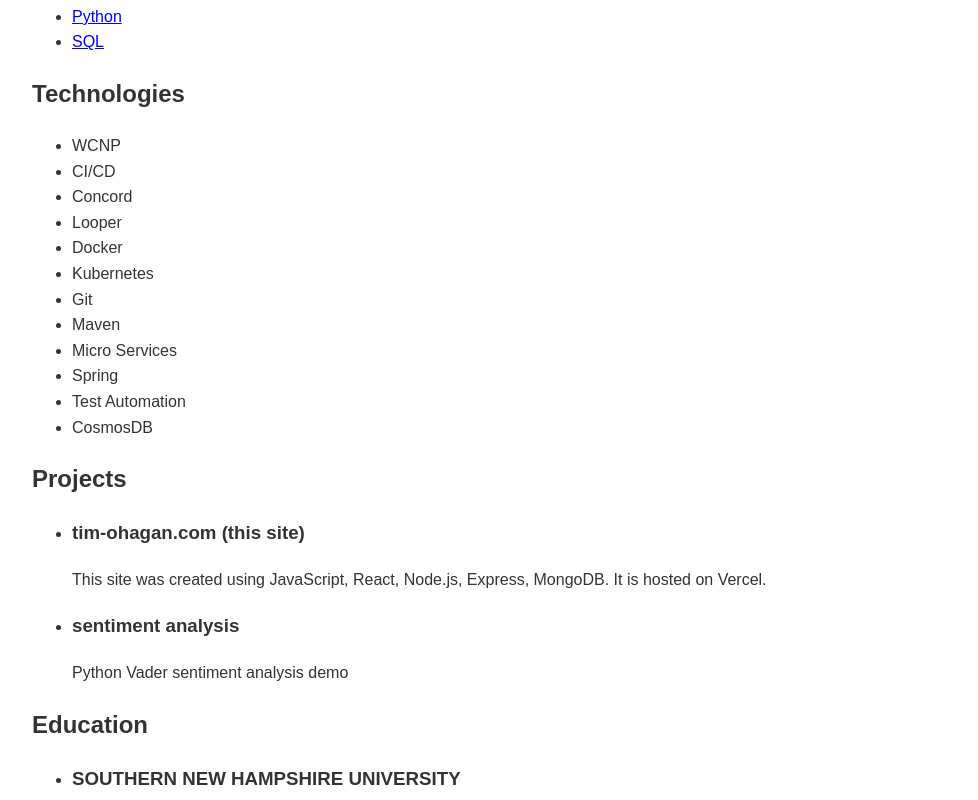
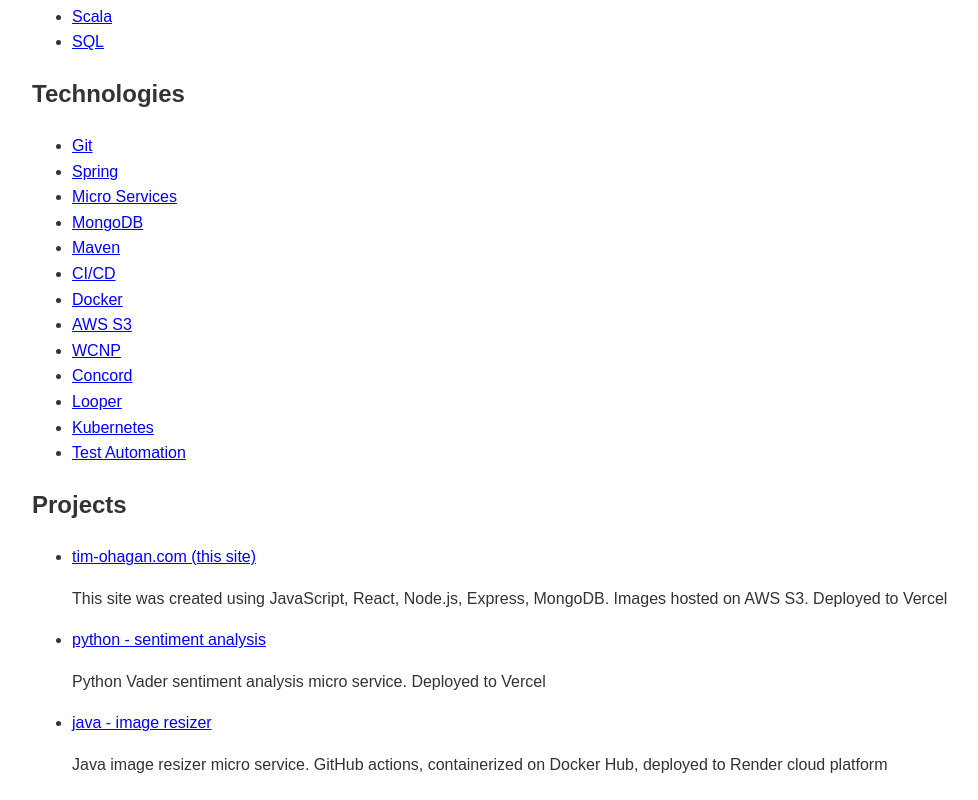
Before and after one commit to tmohagan/mern-resume, a React (Create React App) app in the folder client/: page / in a window 1280 px wide. Shown: the part 1560-2360 px from the top of the page, without its empty margins (148-1126 px from the left). Built offline with nearby package versions, Linux system fonts and the light colour scheme.

Commit message:
update resume

```diff
--- a/client/src/pages/IndexPage.js
+++ b/client/src/pages/IndexPage.js
@@ -39,25 +39,46 @@
       },
     ],
     skills: [
-      { name: "Java", postId: "6672fd304f36148307da881a" },
-      { name: "Kotlin", postId: "6672fd9a4f36148307da8826" },
       { name: "JavaScript", postId: "6672fe174f36148307da8828" },
       { name: "React", postId: "6672feca4f36148307da883c" },
+      { name: "Java", postId: "6672fd304f36148307da881a" },
+      { name: "Python", postId: "6672ff524f36148307da8840" },
+      { name: "Kotlin", postId: "6672fd9a4f36148307da8826" },
       { name: "Scala", postId: "6672ff164f36148307da883e" },
-      { name: "Python", postId: "6672ff524f36148307da8840" },
       { name: "SQL", postId: "6672ff9b4f36148307da8842" }
     ],
-    technologies: ["WCNP", "CI/CD", "Concord", "Looper", "Docker", "Kubernetes", "Git", "Maven", "Micro Services", "Spring", "Test Automation", "CosmosDB"],
+    technologies: [
+      { name: "Git", postId: "0" },
+      { name: "Spring", postId: "0" },
+      { name: "Micro Services", postId: "0" },
+      { name: "MongoDB", postId: "6673015a4f36148307da884e" },
+      { name: "Maven", postId: "0" },
+      { name: "CI/CD", postId: "0" },
+      { name: "Docker", postId: "667cc433d418a4bbdefa6407" },
+      { name: "AWS S3", postId: "0" },
+      { name: "WCNP", postId: "0" },
+      { name: "Concord", postId: "0" },
+      { name: "Looper", postId: "0" },
+      { name: "Kubernetes", postId: "0" },
+      { name: "Test Automation", postId: "0" },
+
+    ],
     projects: [
       {
         title: "tim-ohagan.com (this site)",
-        description: "This site was created using JavaScript, React, Node.js, Express, MongoDB. It is hosted on Vercel."
+        description: "This site was created using JavaScript, React, Node.js, Express, MongoDB. Images hosted on AWS S3. Deployed to Vercel",
+        projectId: "6673854c4ae6fd43d7f797ac"
       },
       {
-        title: "sentiment analysis",
-        description: "Python Vader sentiment analysis demo"
+        title: "python - sentiment analysis",
+        description: "Python Vader sentiment analysis micro service. Deployed to Vercel",
+        projectId: "667c4a5ab3f6a3d01abbaaad"
       },
-      // ... more project entries
+      {
+        title: "java - image resizer",
+        description: "Java image resizer micro service. GitHub actions, containerized on Docker Hub, deployed to Render cloud platform",
+        projectId: "667cc51ad418a4bbdefa640d"
+      },
     ],
     education: [
       {
@@ -144,7 +165,7 @@
 // Skills Component
 const Skills = ({ skills }) => (
   <section className="skills">
-    <h2>Skills</h2>
+    <h2>Languages</h2>
     <ul className="skills-list">
       {skills.map((skill, index) => (
         <li key={index}>
@@ -157,19 +178,40 @@
   </section>
 );
 
-// technologies Component
+// Technologies Component
 const Technologies = ({ technologies }) => (
-  <section className="technologies">
+  <section className="skills">
     <h2>Technologies</h2>
-    <ul>
+    <ul className="skills-list">
       {technologies.map((tech, index) => (
-        <li key={index}>{tech}</li>
+        <li key={index}>
+          <Link to={`/post/${tech.postId}`}>
+            {tech.name}
+          </Link>
+        </li>
       ))}
     </ul>
   </section>
 );
 
 // Projects Component
+const Projects = ({ projects }) => (
+  <section className="skills">
+    <h2>Projects</h2>
+    <ul className="skills-list">
+      {projects.map((project, index) => (
+        <li key={index}>
+          <Link to={`/project/${project.projectId}`}>
+            {project.title}
+          </Link>
+          <p>{project.description}</p>
+        </li>
+      ))}
+    </ul>
+  </section>
+);
+
+/* Projects Component
 const Projects = ({ projects }) => (
   <section className="projects">
     <h2>Projects</h2>
@@ -183,6 +225,7 @@
     </ul>
   </section>
 );
+*/
 
 // Education Component
 const Education = ({ educations }) => (
```
